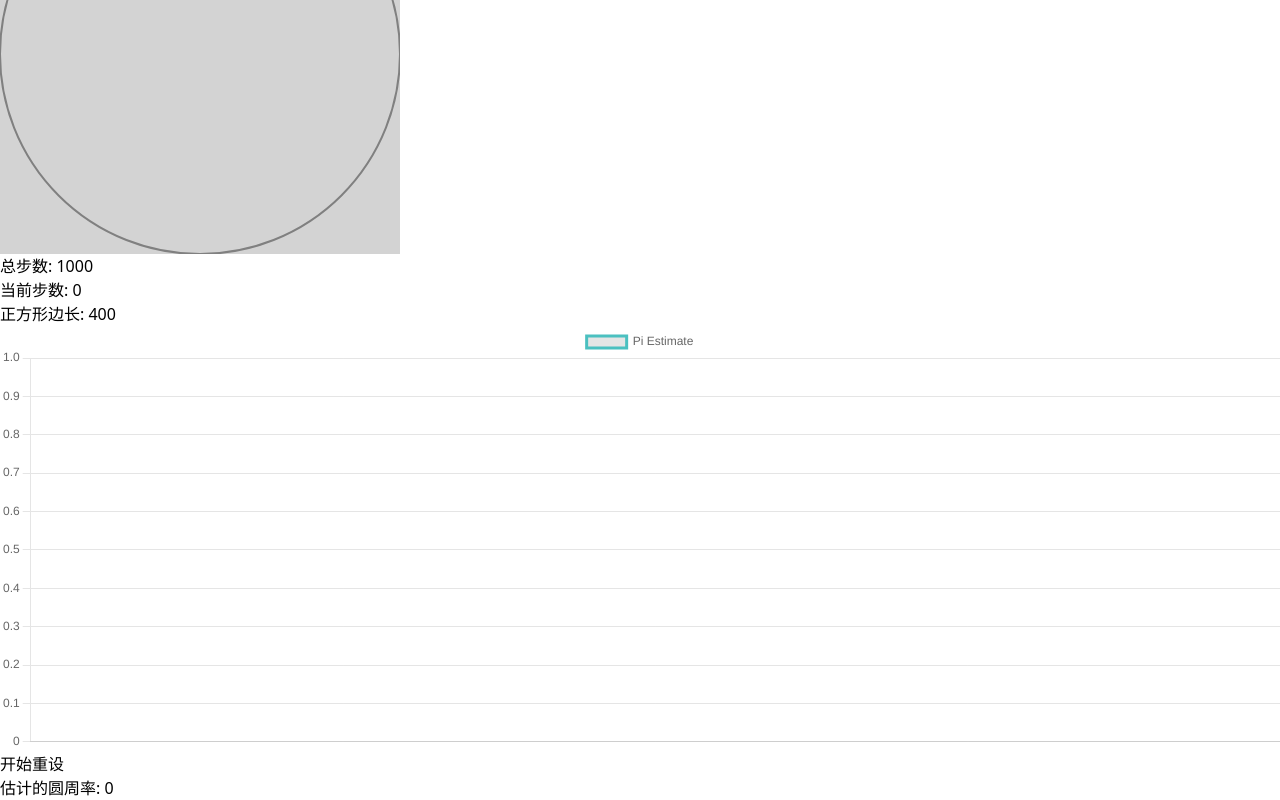
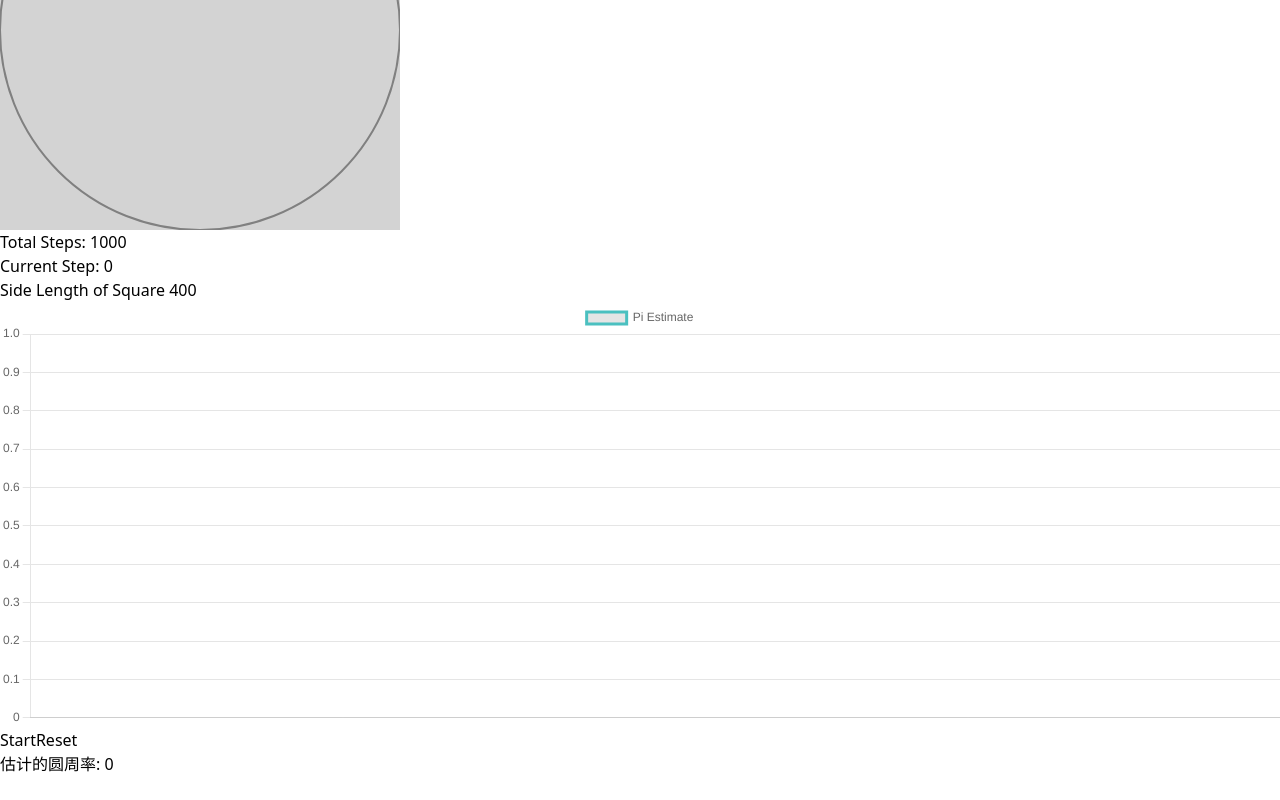
Before and after one commit to frontend-is-fun/montecarlo-pi, a React (Vite) app: page / in a window 1280 px wide. Shown: the part 474-1274 px from the top of the page. After the commit the page ends 1250 px from the top, so only its background shows below. Built offline with nearby package versions, Linux system fonts and the light colour scheme.

Commit message:
changed i18n

```diff
--- a/src/App.tsx
+++ b/src/App.tsx
@@ -1,6 +1,6 @@
 
 import 'chart.js/auto';
-import { useState, useEffect, useMemo } from 'react';
+import { useState, useMemo } from 'react';
 
 // components
 import Header from './components/Header';
@@ -10,6 +10,11 @@ import { IntlProvider, FormattedMessage } from "react-intl";
 
 import enMessages from "./lang/en.json";
 import zhCNMessages from "./lang/zh-CN.json";
+import zhTWMessages from "./lang/zh-TW.json";
+import jpMessages from "./lang/jp.json";
+import deMessages from "./lang/de.json";
+import frMessages from "./lang/fr.json";
+import krMessages from "./lang/kr.json";
 
 function App() {
 
@@ -27,6 +32,16 @@ function App() {
         return enMessages;
       case 'zh-CN':
         return zhCNMessages;
+      case 'zh-TW':
+        return zhTWMessages;
+      case 'jp':
+        return jpMessages;
+      case 'de':
+        return deMessages;
+      case 'fr':
+        return frMessages;
+      case 'kr':
+        return krMessages;
       default:
         return enMessages;
     }
@@ -40,7 +55,6 @@ function App() {
           locale={locale}
           changeLanguage={updateLocale}
         />
-      <FormattedMessage id="hello" defaultMessage="Hello" />
       <MonteCarloPi />
       </div>
       </IntlProvider>
--- a/src/MonteCarloPai.tsx
+++ b/src/MonteCarloPai.tsx
@@ -134,7 +134,6 @@ function MonteCarloPi() {
 
   return (
       <div className='w-full max-w-[1400px] flex flex-col justify-start items-center'>
-         {/* <FormattedMessage id="hello" defaultMessage="Hello" /> */}
 
       <canvas
         ref={canvasRef}
@@ -142,7 +141,7 @@ function MonteCarloPi() {
         height={squareLength}
       />
       <div>
-        <label htmlFor='totalStepsInput'>总步数: </label>
+        <label htmlFor='totalStepsInput'> <FormattedMessage id="total_steps" defaultMessage="Total Steps" />: </label>
         <input
           id='totalStepsInput'
           type='number'
@@ -152,10 +151,10 @@ function MonteCarloPi() {
         />
       </div>
       <div>
-        <label>当前步数: {currentStep}</label>
+        <label>  <FormattedMessage id="current_step" defaultMessage="Current Step" />: {currentStep}</label>
       </div>
       <div>
-        <label htmlFor='squareLengthInput'>正方形边长: </label>
+        <label htmlFor='squareLengthInput'>              <FormattedMessage id="side_length" defaultMessage="Side Length of Square" /> </label>
         <input
           id='squareLengthInput'
           type='number'
@@ -176,13 +175,14 @@ function MonteCarloPi() {
         type='button'
         onClick={handleStartStop}
       >
-        {isCalculating && !isPaused ? '暂停' : '开始'}
+        {isCalculating && !isPaused ?               <FormattedMessage id="pause" defaultMessage="Pause" /> :               <FormattedMessage id="start" defaultMessage="Start" />}
       </button>
       <button
         type='button'
         onClick={handleReset}
       >
-        重设
+              <FormattedMessage id="reset" defaultMessage="Reset" />
+
       </button>
       <div>
         估计的圆周率: {piEstimate}
--- a/src/components/LanguageSwitcher.tsx
+++ b/src/components/LanguageSwitcher.tsx
@@ -1,5 +1,3 @@
-
-
 export interface LanguageSwitcherProps {
   locale: string;
   changeLanguage: (newLocale: string) => void;
@@ -16,11 +14,11 @@ const LanguageSwitcher = (props: LanguageSwitcherProps) => {
       >
         <option value="en">English</option>
         <option value="zh-CN">简体中文</option>
-        {/* <option value="zh_TW">繁體中文</option>
+        <option value="zh-TW">繁體中文</option>
         <option value="fr">Français</option>
         <option value="de">Deutsch</option>
         <option value="jp">日本語</option>
-        <option value="kr">한국어</option> */}
+        <option value="kr">한국어</option>
       </select>
   );
 }
--- /dev/null
+++ b/src/lang/de.json
@@ -0,0 +1,11 @@
+{
+  "title": "Monte-Carlo-Methode zur Berechnung von Pi visualisieren",
+  "description": "Monte-Carlo-Methode zur Berechnung von Pi visualisieren",
+  "total_steps": "Gesamtschritte",
+  "current_step": "Aktueller Schritt",
+  "side_length": "Seitenlänge des Quadrats",
+  "start": "Starten",
+  "pause": "Pausieren",
+  "reset": "Zurücksetzen",
+  "result": "Ergebnis"
+}
--- a/src/lang/en.json
+++ b/src/lang/en.json
@@ -1,3 +1,11 @@
 {
-  "hello": "Hello"
+  "title": "Visualize Monte Carlo Method for Calculating Pi",
+  "description": "Visualize Monte Carlo Method for Calculating Pi",
+  "total_steps": "Total Steps",
+  "current_step": "Current Step",
+  "side_length": "Side Length of Square",
+  "start": "Start",
+  "pause": "Pause",
+  "reset": "Reset",
+  "result": "Result"
 }
--- /dev/null
+++ b/src/lang/fr.json
@@ -0,0 +1,11 @@
+{
+  "title": "Visualiser la méthode de Monte-Carlo pour calculer Pi",
+  "description": "Visualiser la méthode de Monte-Carlo pour calculer Pi",
+  "total_steps": "Nombre total d'étapes",
+  "current_step": "Étape actuelle",
+  "side_length": "Longueur du côté du carré",
+  "start": "Démarrer",
+  "pause": "Pause",
+  "reset": "Réinitialiser",
+  "result": "Résultat"
+}
--- /dev/null
+++ b/src/lang/jp.json
@@ -0,0 +1,11 @@
+{
+    "title": "モンテカルロ法で円周率を計算する可視化",
+    "description": "モンテカルロ法で円周率を計算する可視化",
+    "total_steps": "総ステップ数",
+    "current_step": "現在のステップ",
+    "side_length": "正方形の一辺の長さ",
+    "start": "開始",
+    "pause": "一時停止",
+    "reset": "リセット",
+    "result": "計算結果"
+  }
--- /dev/null
+++ b/src/lang/kr.json
@@ -0,0 +1,11 @@
+{
+    "title": "몬테카를로 방법으로 원주율 계산 시각화",
+    "description": "몬테카를로 방법으로 원주율 계산 시각화",
+    "total_steps": "총 단계 수",
+    "current_step": "현재 단계",
+    "side_length": "정사각형 한 변의 길이",
+    "start": "시작",
+    "pause": "일시정지",
+    "reset": "초기화",
+    "result": "계산 결과"
+  }
--- a/src/lang/zh-CN.json
+++ b/src/lang/zh-CN.json
@@ -1,3 +1,11 @@
 {
-  "hello": "你好"
+  "title": "可视化蒙特卡洛统计法计算圆周率",
+  "description": "可视化蒙特卡洛统计法计算圆周率",
+  "total_steps": "总步数",
+  "current_step": "当前步数",
+  "side_length": "正方形边长",
+  "start": "开始",
+  "pause": "暂停",
+  "reset": "重置",
+  "result": "计算结果"
 }
--- a/src/lang/zh-TW.json
+++ b/src/lang/zh-TW.json
@@ -1,3 +1,11 @@
 {
-  "hello": "你真台湾好"
+  "title": "可視化蒙特卡羅統計法計算圓周率",
+  "description": "可視化蒙特卡羅統計法計算圓周率",
+  "total_steps": "總步數",
+  "current_step": "當前步數",
+  "side_length": "正方形邊長",
+  "start": "開始",
+  "pause": "暫停",
+  "reset": "重置",
+  "result": "計算結果"
 }
```
